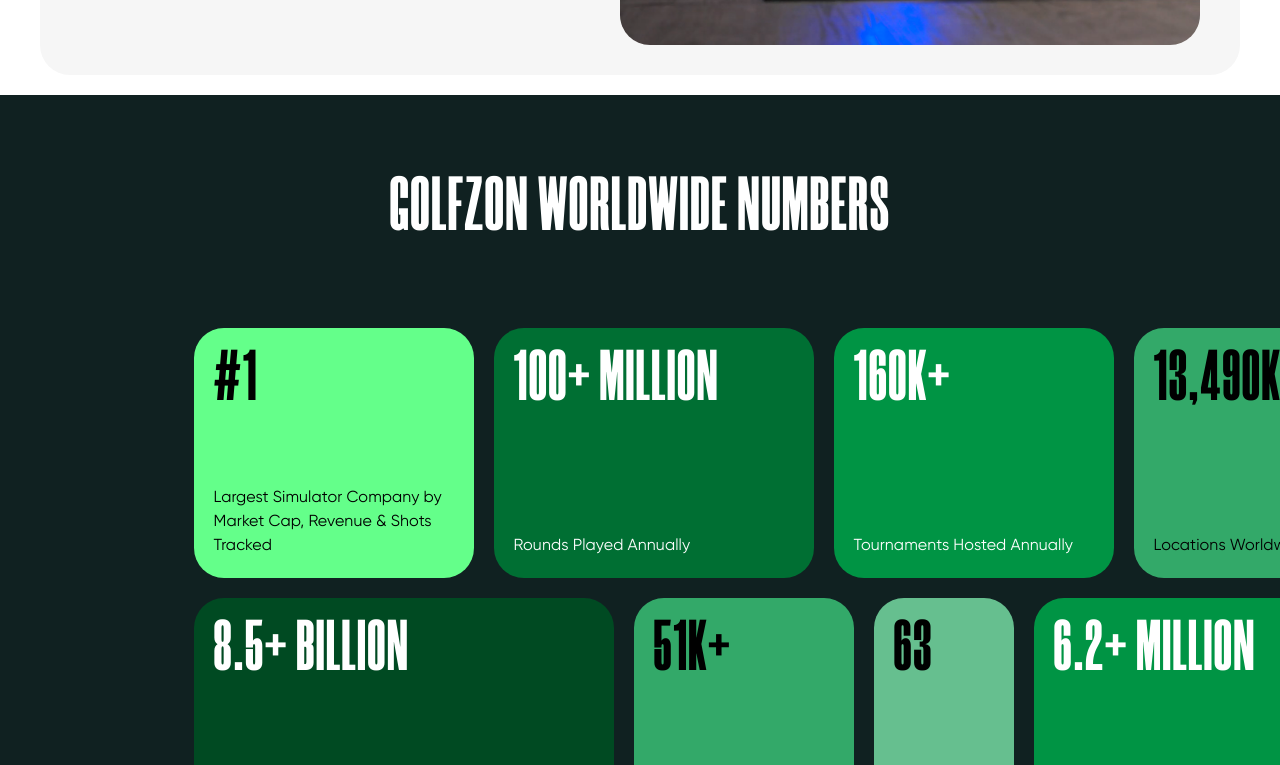
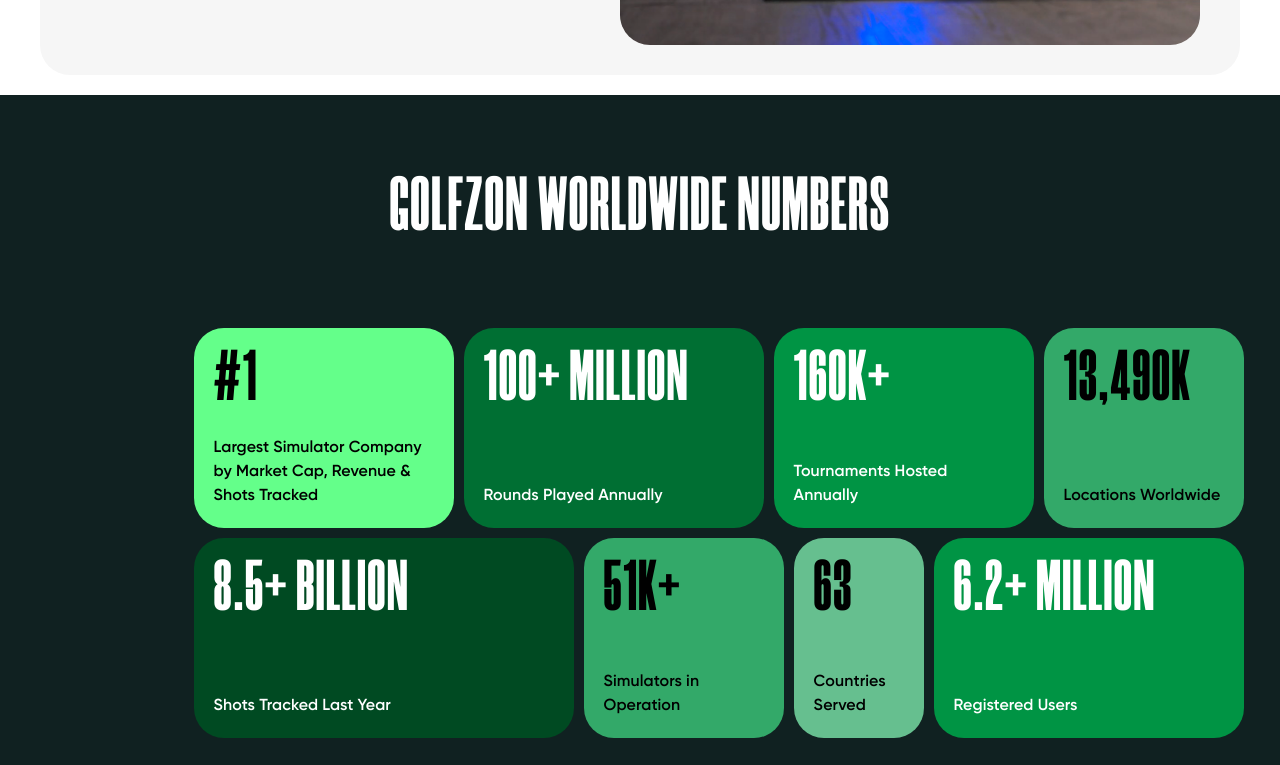
Before and after one commit to mohd-azaan/TVG, a React (Vite) app: page /play in a window 1280 px wide. Shown: the part 6075-6840 px from the top of the page. Built offline with nearby package versions, Linux system fonts and the light colour scheme.

Commit message:
fix: Update GolfzonNumbersSection layout and dimensions for improved alignment and consistency

```diff
--- a/src/screens/PlayPage/Sections/GolfzonNumbersSection.jsx
+++ b/src/screens/PlayPage/Sections/GolfzonNumbersSection.jsx
@@ -7,16 +7,13 @@
 
 export const GolfzonNumbersSection = () => {
 	return (
-		<section className='relative w-full min-h-[600px] bg-[#102121] overflow-hidden'>
+		<section className='relative w-full min-h-[300px] bg-[#102121] overflow-hidden'>
 			{/* Level 1: Page Container */}
 			<div className='relative max-w-[1920px] mx-auto px-4 sm:px-6 lg:px-10'>
-
 				{/* Level 2: MANDATORY PlayPage Hero-Aligned Content Wrapper */}
 				<div className='lg:ml-[12vw] md:ml-[8vw] lg:mr-[12vw] md:mr-[8vw]'>
-
 					{/* Level 3: Content Container */}
 					<div className='max-w-[1360px] mx-auto py-20'>
-
 						{/* Level 4: Actual Content - Hidden on mobile */}
 						<div className='hidden lg:block'>
 							{/* Main title */}
@@ -27,87 +24,88 @@
 							</div>
 
 							{/* Statistics cards container with responsive centering */}
-							<div className='relative w-full max-w-[1200px] h-[520px] mb-[80px] mx-auto'>
+							<div className='relative w-full max-w-[1160px] h-[420px] mb-[30px] mx-auto'>
 								{/* #1 Card - Light Green */}
-								<div className='absolute left-0 top-0 w-[280px] h-[250px] bg-[#64ff8a] rounded-[30px] p-[20px] flex flex-col justify-between'>
+								<div className='absolute left-0 top-0 w-[260px] h-[200px] bg-[#64ff8a] rounded-[30px] p-[20px] flex flex-col justify-between'>
 									<p className='font-morganite font-black text-[clamp(48px,6vw,72px)] leading-[0.95] tracking-[0.02em] text-black uppercase'>
 										#1
 									</p>
-									<p className='font-gilroy font-normal text-[16px] leading-[24px] tracking-[0.1px] text-black'>
-										Largest Simulator Company by Market Cap, Revenue & Shots Tracked
+									<p className='font-gilroy font-semibold text-[16px] leading-[24px] tracking-[0.1px] text-black'>
+										Largest Simulator Company by Market Cap, Revenue & Shots
+										Tracked
 									</p>
 								</div>
 
 								{/* 100+ Million Card - Dark Green */}
-								<div className='absolute left-[300px] top-0 w-[320px] h-[250px] bg-[#006f33] rounded-[30px] p-[20px] flex flex-col justify-between'>
+								<div className='absolute left-[270px] top-0 w-[300px] h-[200px] bg-[#006f33] rounded-[30px] p-[20px] flex flex-col justify-between'>
 									<p className='font-morganite font-black text-[clamp(48px,6vw,72px)] leading-[0.95] tracking-[0.02em] text-white uppercase'>
 										100+ Million
 									</p>
-									<p className='font-gilroy font-normal text-[16px] leading-[24px] tracking-[0.1px] text-white'>
+									<p className='font-gilroy font-semibold text-[16px] leading-[24px] tracking-[0.1px] text-white'>
 										Rounds Played Annually
 									</p>
 								</div>
 
 								{/* 160K+ Card - Green */}
-								<div className='absolute left-[640px] top-0 w-[280px] h-[250px] bg-[#009444] rounded-[30px] p-[20px] flex flex-col justify-between'>
+								<div className='absolute left-[580px] top-0 w-[260px] h-[200px] bg-[#009444] rounded-[30px] p-[20px] flex flex-col justify-between'>
 									<p className='font-morganite font-black text-[clamp(48px,6vw,72px)] leading-[0.95] tracking-[0.02em] text-white uppercase'>
 										160K+
 									</p>
-									<p className='font-gilroy font-normal text-[16px] leading-[24px] tracking-[0.1px] text-white'>
+									<p className='font-gilroy font-semibold text-[16px] leading-[24px] tracking-[0.1px] text-white'>
 										Tournaments Hosted Annually
 									</p>
 								</div>
 
 								{/* 13,490K Card - Light Green */}
-								<div className='absolute left-[940px] top-0 w-[260px] h-[250px] bg-[#33a969] rounded-[30px] p-[20px] flex flex-col justify-between'>
+								<div className='absolute left-[850px] top-0 w-[200px] h-[200px] bg-[#33a969] rounded-[30px] p-[20px] flex flex-col justify-between'>
 									<p className='font-morganite font-black text-[clamp(48px,6vw,72px)] leading-[0.95] tracking-[0.02em] text-black uppercase'>
 										13,490K
 									</p>
-									<p className='font-gilroy font-normal text-[16px] leading-[24px] tracking-[0.1px] text-black'>
+									<p className='font-gilroy font-semibold text-[16px] leading-[24px] tracking-[0.1px] text-black'>
 										Locations Worldwide
 									</p>
 								</div>
 
 								{/* 8.5+ Billion Card - Dark Green */}
-								<div className='absolute left-0 top-[270px] w-[420px] h-[250px] bg-[#004a22] rounded-[30px] p-[20px] flex flex-col justify-between'>
+								<div className='absolute left-0 top-[210px] w-[380px] h-[200px] bg-[#004a22] rounded-[30px] p-[20px] flex flex-col justify-between'>
 									<p className='font-morganite font-black text-[clamp(48px,6vw,72px)] leading-[0.95] tracking-[0.02em] text-white uppercase'>
 										8.5+ Billion
 									</p>
-									<p className='font-gilroy font-normal text-[16px] leading-[24px] tracking-[0.1px] text-white'>
+									<p className='font-gilroy font-semibold text-[16px] leading-[24px] tracking-[0.1px] text-white'>
 										Shots Tracked Last Year
 									</p>
 								</div>
 
 								{/* 51K+ Card - Light Green */}
-								<div className='absolute left-[440px] top-[270px] w-[220px] h-[250px] bg-[#33a969] rounded-[30px] p-[20px] flex flex-col justify-between'>
+								<div className='absolute left-[390px] top-[210px] w-[200px] h-[200px] bg-[#33a969] rounded-[30px] p-[20px] flex flex-col justify-between'>
 									<p className='font-morganite font-black text-[clamp(48px,6vw,72px)] leading-[0.95] tracking-[0.02em] text-black uppercase'>
 										51K+
 									</p>
-									<p className='font-gilroy font-normal text-[16px] leading-[24px] tracking-[0.1px] text-black'>
+									<p className='font-gilroy font-semibold text-[16px] leading-[24px] tracking-[0.1px] text-black'>
 										Simulators in Operation
 									</p>
 								</div>
 
 								{/* 63 Card - Light Green */}
-								<div className='absolute left-[680px] top-[270px] w-[140px] h-[250px] bg-[#66bf8f] rounded-[30px] p-[20px] flex flex-col justify-between'>
+								<div className='absolute left-[600px] top-[210px] w-[130px] h-[200px] bg-[#66bf8f] rounded-[30px] p-[20px] flex flex-col justify-between'>
 									<p className='font-morganite font-black text-[clamp(48px,6vw,72px)] leading-[0.95] tracking-[0.02em] text-black uppercase'>
 										63
 									</p>
-									<p className='font-gilroy font-normal text-[16px] leading-[24px] tracking-[0.1px] text-black'>
+									<p className='font-gilroy font-semibold text-[16px] leading-[24px] tracking-[0.1px] text-black'>
 										Countries Served
 									</p>
 								</div>
 
 								{/* 6.2+ Million Card - Green */}
-								<div className='absolute left-[840px] top-[270px] w-[360px] h-[250px] bg-[#009444] rounded-[30px] p-[20px] flex flex-col justify-between'>
+								<div className='absolute left-[740px] top-[210px] w-[310px] h-[200px] bg-[#009444] rounded-[30px] p-[20px] flex flex-col justify-between'>
 									<p className='font-morganite font-black text-[clamp(48px,6vw,72px)] leading-[0.95] tracking-[0.02em] text-white uppercase'>
 										6.2+ Million
 									</p>
-									<p className='font-gilroy font-normal text-[16px] leading-[24px] tracking-[0.1px] text-white'>
+									<p className='font-gilroy font-semibold text-[16px] leading-[24px] tracking-[0.1px] text-white'>
 										Registered Users
 									</p>
 								</div>
-			</div>
+							</div>
 
 							{/* Bottom Line Section */}
 							<div className='w-full bg-[#0c1a1a] rounded-[30px] p-[50px] flex flex-col lg:flex-row items-start lg:items-center justify-between gap-8'>
```
Also changed, not shown: 1 other file (tests, documents, lock files or other folders).
